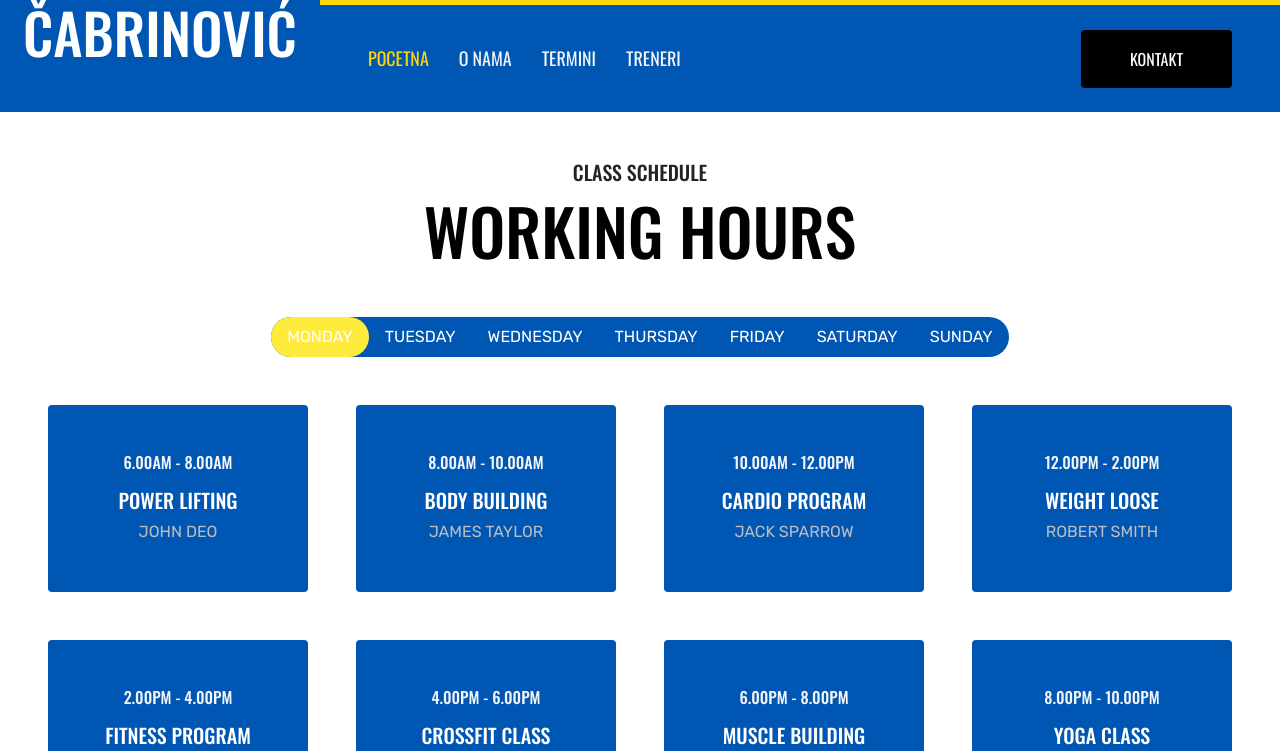
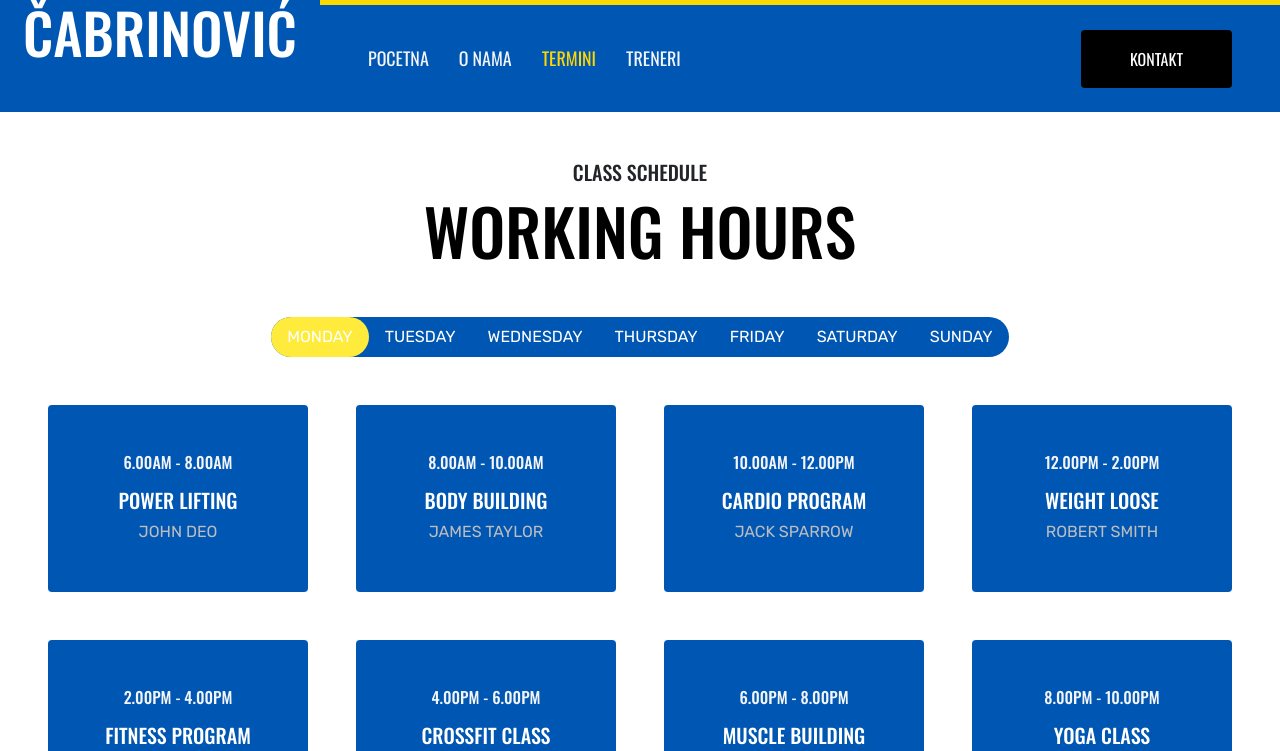
Before and after one commit to dimitrijekokovic/FK-Cabrinovic, a plain HTML site: page class.html in a window 1280 px wide. Shown: the part 49-800 px from the top of the page. Drawn offline with nearby package versions, Linux system fonts and the light colour scheme.

Commit message:
Update class.html

```diff
--- a/class.html
+++ b/class.html
@@ -71,9 +71,9 @@
                     </button>
                     <div class="collapse navbar-collapse justify-content-between" id="navbarCollapse">
                         <div class="navbar-nav mr-auto py-0">
-                            <a href="index.html" class="nav-item nav-link active">Pocetna</a>
+                            <a href="index.html" class="nav-item nav-link">Pocetna</a>
                             <a href="about.html" class="nav-item nav-link">O nama</a>
-                            <a href="class.html" class="nav-item nav-link">Termini</a>
+                            <a href="class.html" class="nav-item nav-link active">Termini</a>
                             <a href="team.html" class="nav-item nav-link">Treneri</a>
 
                             <!---
```
